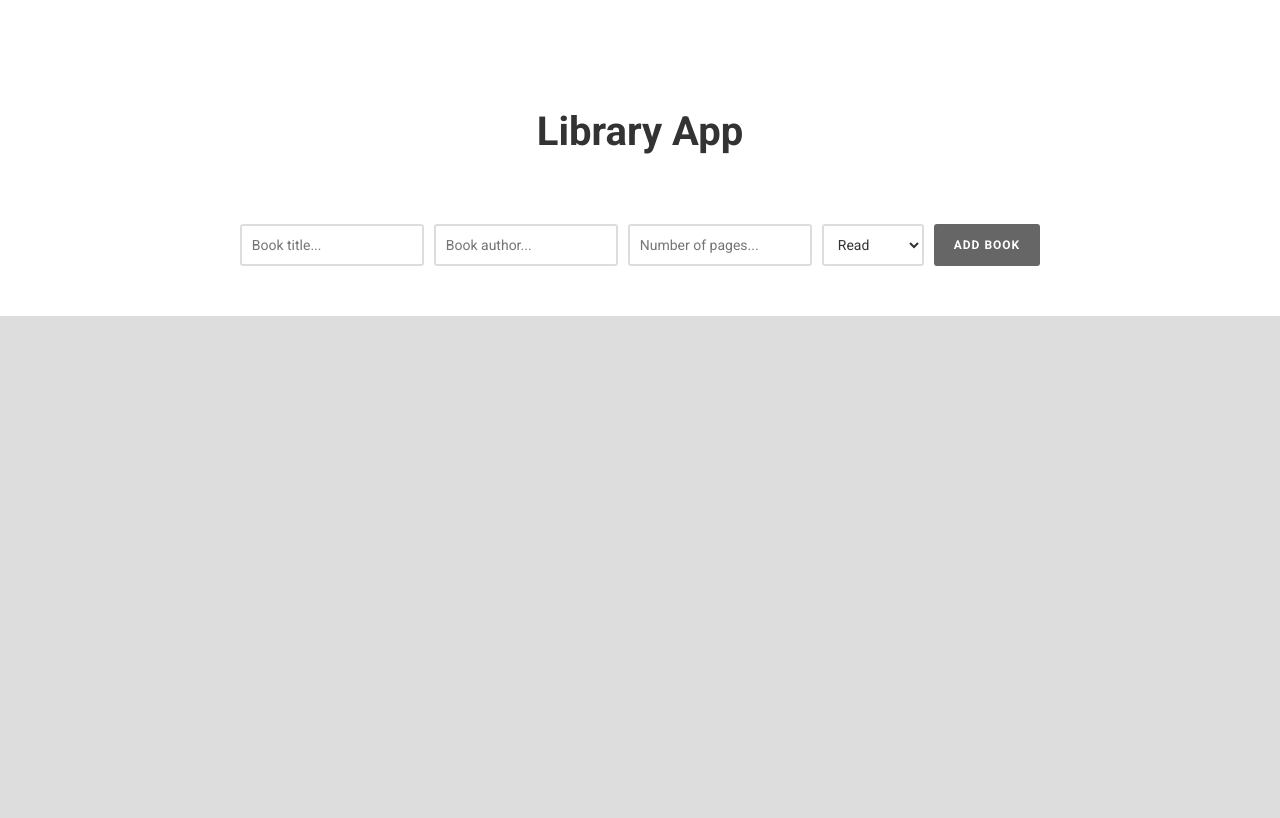
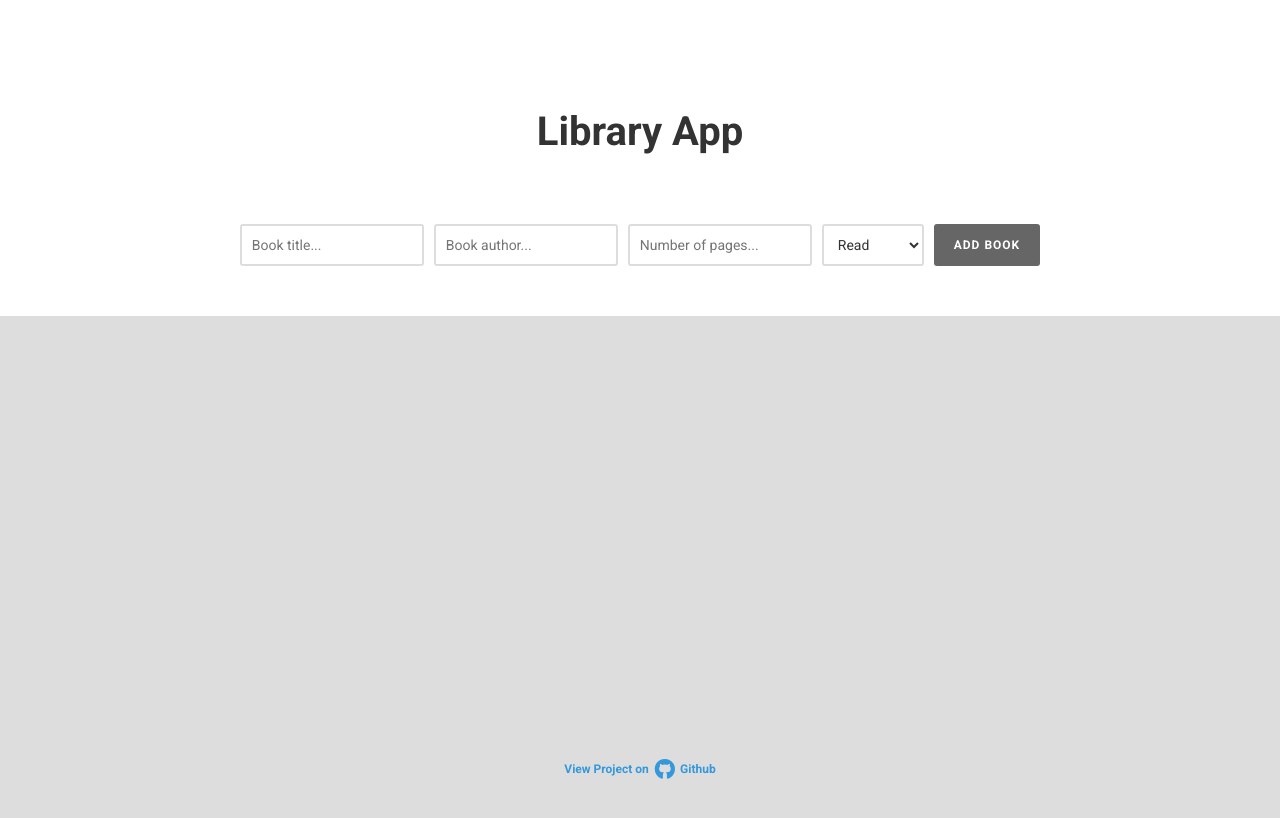
Before and after one commit to getamas/library-project, a website: page index.html in a window 1280 px wide. Drawn offline with Linux system fonts and the light colour scheme.

Commit message:
Add Github link

```diff
--- a/css/main.css
+++ b/css/main.css
@@ -117,3 +117,22 @@ form#new-book {
       font-size: 1.6rem;
       color: #e74c3c;
       cursor: pointer; }
+      .github-link {
+        text-align: center;
+        display: inline-block;
+        font-size: 12px;
+        font-weight: 600;
+        text-decoration: none;
+        color: #3498db;
+        position: absolute;
+        bottom: 20px;
+        left: 50%;
+        transform: translateX(-50%);
+        z-index: 10;
+    }
+    .fa-github {
+        font-size: 20px;
+        vertical-align: middle;
+        padding-right: 3px;
+        padding-left: 3px;
+    }
--- a/index.html
+++ b/index.html
@@ -35,6 +35,8 @@
         </ul>
     </div>
 
+    <a href="https://github.com/webop/library-project" class="github-link">View Project on <i class="fab fa-github"></i> Github</a>
+
     <script src="js/storage.js"></script>
     <script src="js/app.js"></script>
 </body>
```
